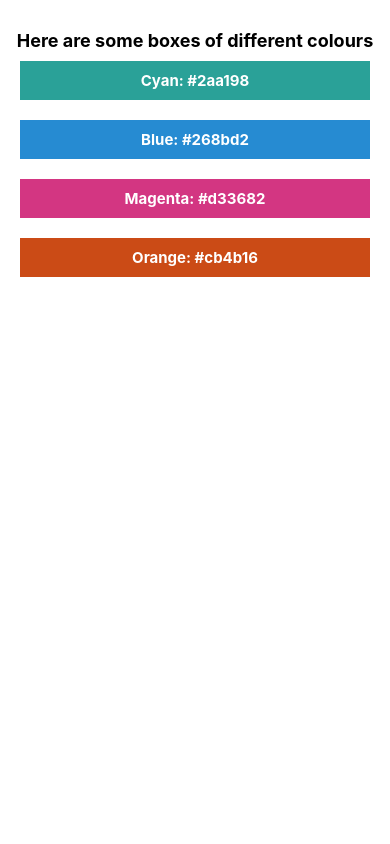
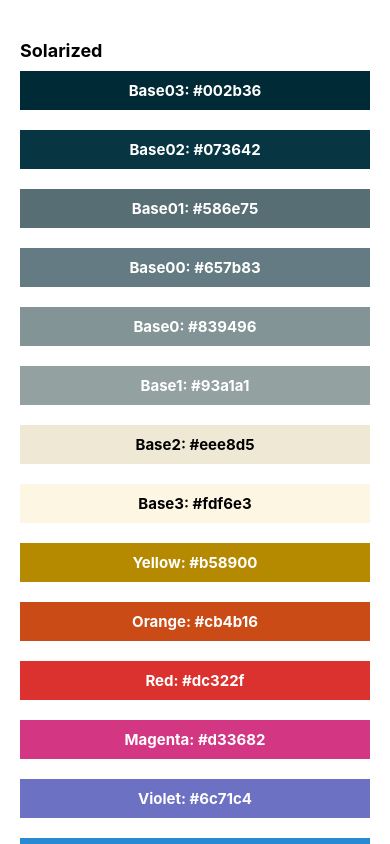
Before and after one commit to yeguacelestial/react-native-styling-exercise, a React Native app: screen / in a window 390 px wide. Built offline with nearby package versions, Linux system fonts and the light colour scheme.

Commit message:
Changed display method to list

```diff
--- a/App.js
+++ b/App.js
@@ -1,9 +1,30 @@
 // Main libraries
 import React from 'react'
-import { View, Text, SafeAreaView, StyleSheet } from 'react-native'
+import { View, Text, SafeAreaView, StyleSheet, FlatList } from 'react-native'
 
 // Components
 import ColorBox from './components/ColorBox'
+
+
+// Passing array of color objects
+const COLORS = [
+  { colorName: 'Base03', hexCode: '#002b36' },
+  { colorName: 'Base02', hexCode: '#073642' },
+  { colorName: 'Base01', hexCode: '#586e75' },
+  { colorName: 'Base00', hexCode: '#657b83' },
+  { colorName: 'Base0', hexCode: '#839496' },
+  { colorName: 'Base1', hexCode: '#93a1a1' },
+  { colorName: 'Base2', hexCode: '#eee8d5' },
+  { colorName: 'Base3', hexCode: '#fdf6e3' },
+  { colorName: 'Yellow', hexCode: '#b58900' },
+  { colorName: 'Orange', hexCode: '#cb4b16' },
+  { colorName: 'Red', hexCode: '#dc322f' },
+  { colorName: 'Magenta', hexCode: '#d33682' },
+  { colorName: 'Violet', hexCode: '#6c71c4' },
+  { colorName: 'Blue', hexCode: '#268bd2' },
+  { colorName: 'Cyan', hexCode: '#2aa198' },
+  { colorName: 'Green', hexCode: '#859900' },
+]
 
 
 // App content
@@ -11,13 +32,13 @@
   return (
     <SafeAreaView style={styles.safeArea}>
       <View style={styles.container}>
-        <Text style={styles.headingText}>Here are some boxes of different colours</Text>
-
-        {/* Import color box component */}
-        <ColorBox colorName="Cyan" colorHex="#2aa198" />
-        <ColorBox colorName="Blue" colorHex="#268bd2" />
-        <ColorBox colorName="Magenta" colorHex="#d33682" />
-        <ColorBox colorName="Orange" colorHex="#cb4b16" />
+        {/* Create FlatList of colors */}
+        <FlatList
+          data={COLORS}
+          keyExtractor={item => item.colorName}
+          renderItem={({ item }) => <ColorBox colorName={item.colorName} colorHex={item.hexCode} />}
+          ListHeaderComponent={<Text style={styles.headingText}>Solarized</Text>}
+        />
       </View>
     </SafeAreaView >
   )
@@ -25,17 +46,18 @@
 
 // App styling
 const styles = StyleSheet.create({
-  // Main text attributes
+  // App content container
+  container: {
+    alignItems: 'center',
+    paddingHorizontal: 10,
+    paddingTop: 40,
+    flex: 1,
+  },
+
+  // Heading text attributes
   headingText: {
     fontWeight: 'bold',
     fontSize: 18,
-  },
-
-  // App content container
-  container: {
-    alignItems: 'center',
-    paddingVertical: 30,
-    flex: 1,
   },
 
   // Safe content area
--- a/components/ColorBox.js
+++ b/components/ColorBox.js
@@ -5,9 +5,14 @@
     const boxColor = {
         backgroundColor: colorHex
     }
+
+    const textColor = {
+        // Parse Hex color, and evaluates if the containing text should be black or white
+        color: parseInt(colorHex.replace('#', ''), 16) > 0xffffff / 1.1 ? 'black' : 'white'
+    }
     return (
         <View style={styles.colorContainer}>
-            <Text style={[styles.colorContainer, boxColor]}>{colorName}: {colorHex}</Text>
+            <Text style={[styles.colorContainer, boxColor, textColor]}>{colorName}: {colorHex}</Text>
         </View>
     )
 }
@@ -20,7 +25,6 @@
 
         // Font attributes
         textAlign: 'center',
-        color: 'white',
         fontSize: 15,
         fontWeight: 'bold'
     }
```
